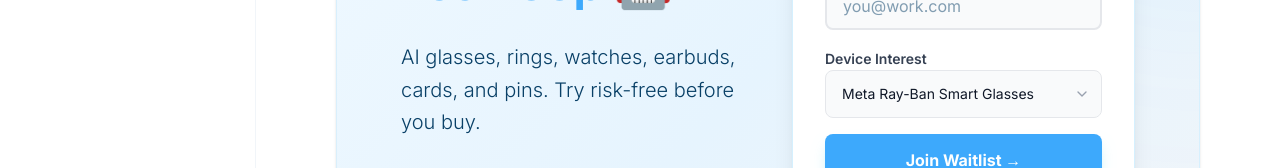
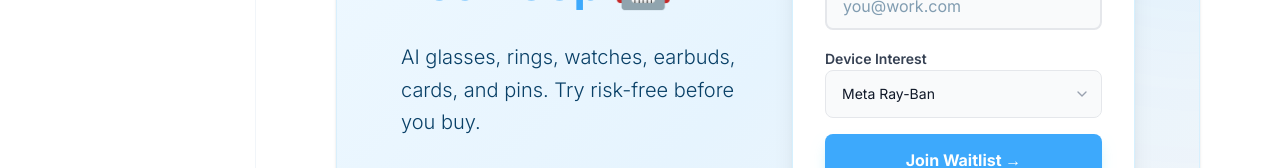
Before and after one commit to thinking-spot/techloop, a Next.js app: page /waitlist in a window 1280 px wide. Shown: the part 417-585 px from the top of the page. Built offline with nearby package versions, Linux system fonts and the light colour scheme.

Commit message:
dropdown options

```diff
--- a/src/app/waitlist/page.tsx
+++ b/src/app/waitlist/page.tsx
@@ -380,10 +380,14 @@ function WaitlistForm() {
                         name="device"
                         className="w-full h-12 pl-4 pr-10 bg-gray-50 border border-gray-200 rounded-lg text-sm text-gray-900 appearance-none focus:outline-none focus:ring-2 focus:ring-button focus:border-transparent focus:bg-white transition-colors cursor-pointer"
                     >
-                        <option value="meta-rayban">Meta Ray-Ban Smart Glasses</option>
+                        <option value="meta-rayban">Meta Ray-Ban</option>
                         <option value="xreal">XREAL Air 2 Pro</option>
                         <option value="oura">Oura Ring Gen 4</option>
                         <option value="samsung">Samsung Galaxy Ring</option>
+                        <option value="nothing-ear-a">Nothing Ear (a)</option>
+                        <option value="timekettle">Timekettle</option>
+                        <option value="rabbit-r1">Rabbit R1</option>
+                        <option value="bee-bracelet">Bee Bracelet</option>
                         <option value="unsure">Not sure yet</option>
                     </select>
                     <ChevronDown className="absolute right-3 top-1/2 -translate-y-1/2 text-gray-400 pointer-events-none" size={16} />
```
